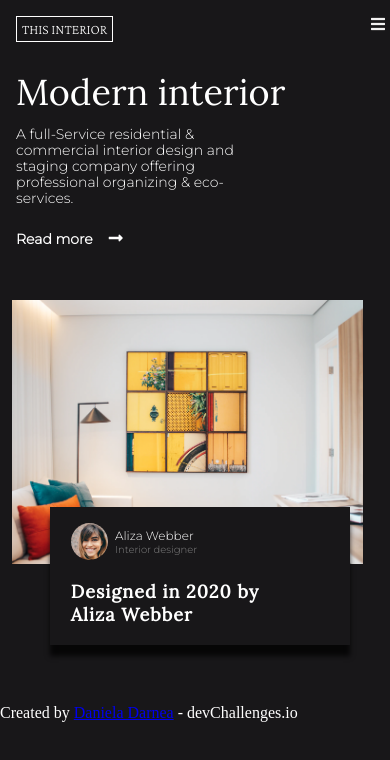
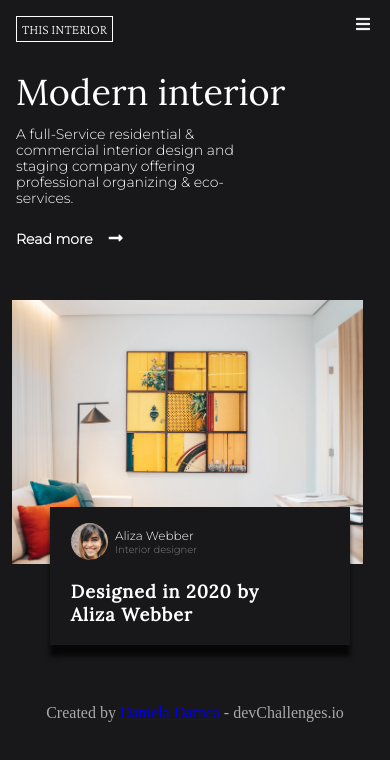
Before and after one commit to mdanieladla/interior-consultant, a plain HTML site: page index.html in a window 390 px wide. Drawn offline with nearby package versions, Linux system fonts and the light colour scheme.

Commit message:
fixed design mobile

```diff
--- a/styles/main.css
+++ b/styles/main.css
@@ -6,12 +6,17 @@ font-family: 'Lora', serif;
 font-family: 'Montserrat', sans-serif;
 */
 
+html{
+    width: 100%;
+}
+
 body{
     background-color: rgba(24, 23, 25, 1);
 }
 
 /*HEADER*/
 .header{
+    max-width: 375px;
     display: flex;
     flex-direction: row;
     justify-content: space-between;
@@ -160,5 +165,6 @@ box-shadow: 0px 11px 5px 0px rgba(0,0,0,0.75);
 
 /*FOOTER*/
 .footer{
-    color: white;
+    color: rgba(169, 169, 169, 1);
+    text-align: center;
 }
```
